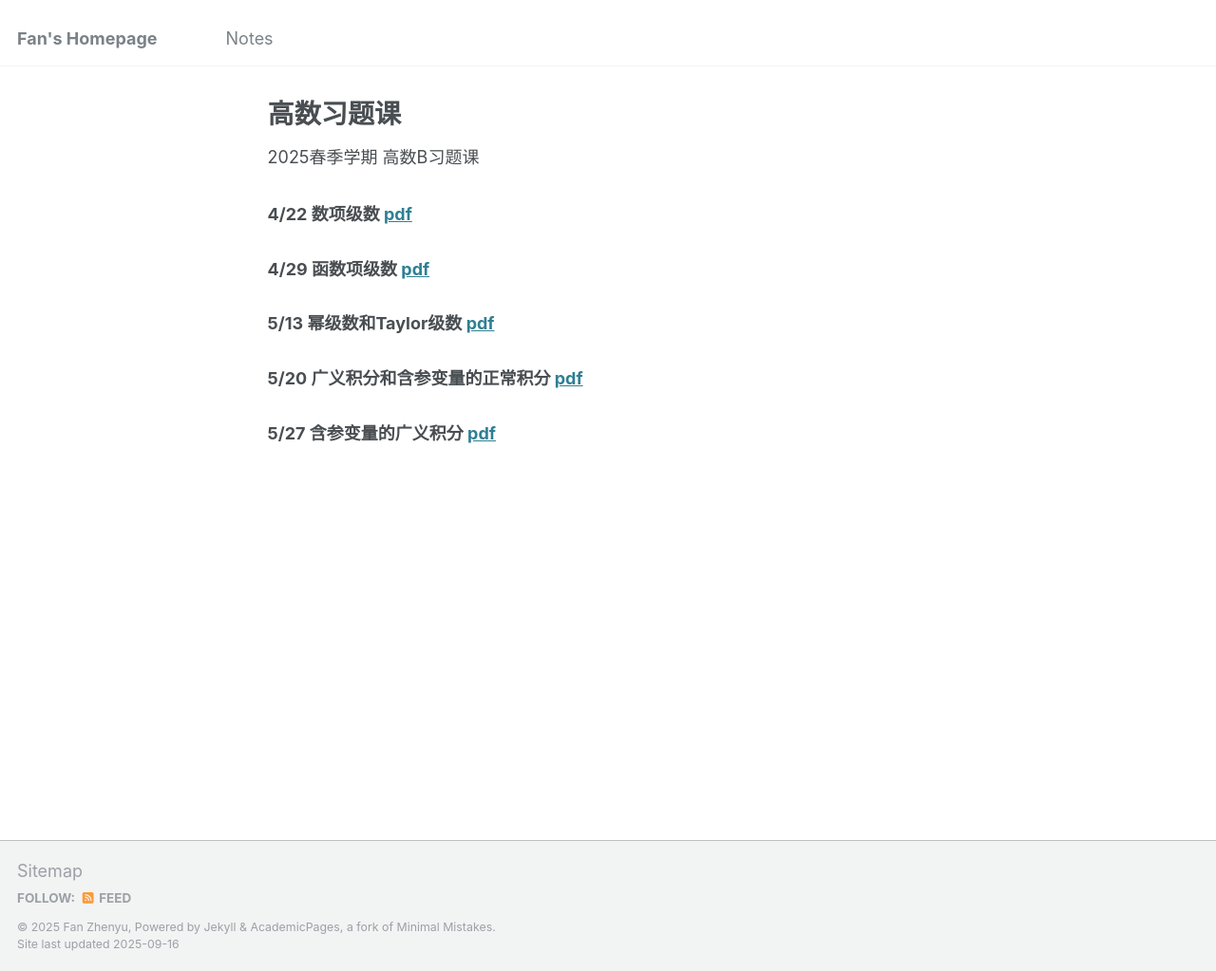
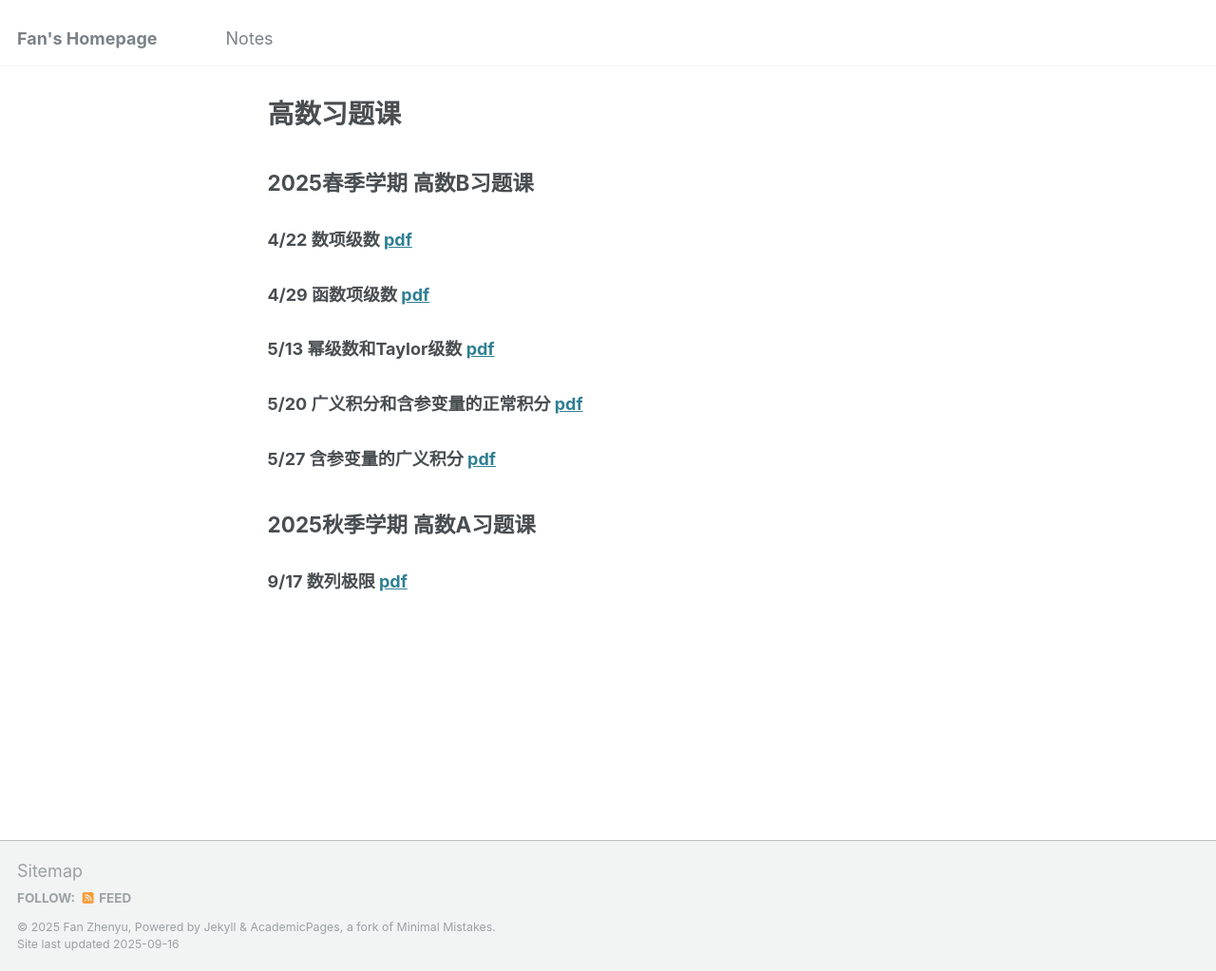
Before and after one commit to fanzymath/fanzymath.github.io, a Jekyll site: the page built from _notes/2025-exercise-class-notes.md, in a window 1280 px wide and 1023 px high. Shown: the whole window at 95% size. Built offline with Jekyll 4.4.1, drawn with Linux system fonts in a browser that asks for light colours.

Commit message:
Update 2025-exercise-class-notes.md
update ex note 9-16 limit of seq

```diff
--- a/_notes/2025-exercise-class-notes.md
+++ b/_notes/2025-exercise-class-notes.md
@@ -9,9 +9,16 @@ location: "Beijing"
 ---
 
 2025春季学期 高数B习题课
+-----
 
 ### 4/22 数项级数 [pdf](https://fanzymath.github.io/files/series.pdf)
 ### 4/29 函数项级数 [pdf](https://fanzymath.github.io/files/series_of_functions.pdf)
 ### 5/13 幂级数和Taylor级数 [pdf](https://fanzymath.github.io/files/power_series.pdf)
 ### 5/20 广义积分和含参变量的正常积分 [pdf](https://fanzymath.github.io/files/Infinite_Integral.pdf)
 ### 5/27 含参变量的广义积分 [pdf](https://fanzymath.github.io/files/Infinite_Integral_with_parameters.pdf)
+
+
+2025秋季学期 高数A习题课
+-----
+
+### 9/17 数列极限 [pdf](https://fanzymath.github.io/files/9_17_limit_of_sequence.pdf)
```
